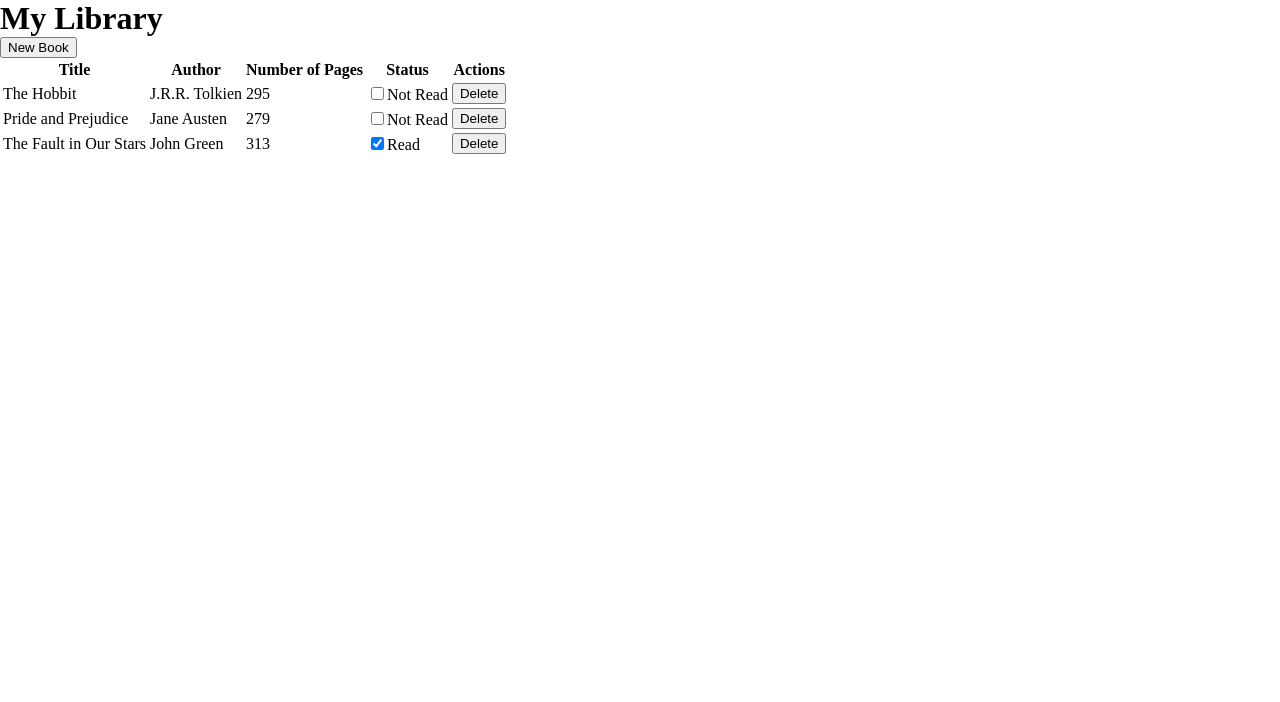
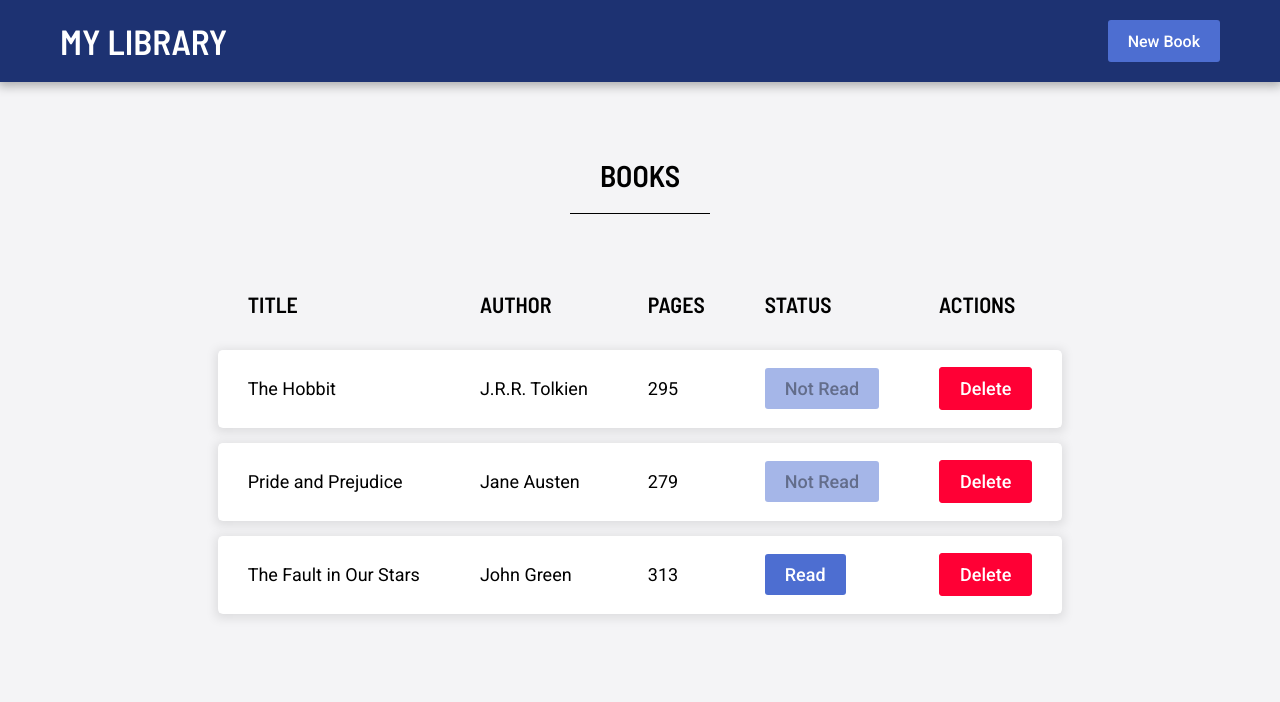
Before and after one commit to pa-aggarwal/library-app, a website with bundled scripts: page index.html in a window 1280 px wide. Built offline with nearby package versions, Linux system fonts and the light colour scheme.

Commit message:
Add styles for header/table sections and modify config.

```diff
--- a/index.html
+++ b/index.html
@@ -4,18 +4,28 @@
     <meta charset="UTF-8">
     <meta http-equiv="X-UA-Compatible" content="IE=edge">
     <meta name="viewport" content="width=device-width, initial-scale=1.0">
+    <link rel="preconnect" href="https://fonts.googleapis.com">
+    <link rel="preconnect" href="https://fonts.gstatic.com" crossorigin>
+    <link href="https://fonts.googleapis.com/css2?family=Barlow+Semi+Condensed:wght@300;400;600&family=Roboto:wght@300;400;500;700&display=swap" rel="stylesheet">
     <link rel="stylesheet" href="./styles.css">
     <title>My Library</title>
 </head>
 <body>
-    <h1>My Library</h1>
-    <button id="book-btn">New Book</button>
-    <section id="library"></section>
+    <header class="header">
+        <nav>
+            <h1 class="title">My Library</h1>
+            <button id="book-btn" class="btn" type="button">New Book</button>
+        </nav>
+    </header>
+    <main>
+        <section id="library" class="library-section">
+            <h2 class="title h2-underline">Books</h2>
+        </section>
         <div class="modal-container hidden">
             <section class="modal">
                 <header class="modal-header">
                     <h2>Create Book In Library</h2>
-                <button type="button" id="close-btn">X</button>
+                    <button id="close-btn" type="button">X</button>
                 </header>
                 <form action="javascript:void(0);" id="book-form" class="book-form">
                     <div class="form-section">
@@ -35,13 +45,14 @@
                         <label for="book-completion">Completed</label>
                     </div>
                     <div class="form-section">
-                    <button type="submit" id="submit-btn" class="form-btn">Add Book</button>
-                    <button type="button" id="cancel-btn" class="form-btn">Cancel</button>
+                        <button type="submit" id="submit-btn" class="btn form-btn">Add Book</button>
+                        <button type="button" id="cancel-btn" class="btn form-btn">Cancel</button>
                     </div>
                 </form>
             </section>
             <div class="overlay"></div>
         </div>
+    </main>
     <script type="module" src="./scripts/main.js"></script>
 </body>
 </html>
--- a/scripts/config.js
+++ b/scripts/config.js
@@ -10,14 +10,15 @@ const config = {
         classes: {
             modalContainer: "modal-container",
             hide: "hidden",
-            deleteBtn: "delete-btn",
-            readStatusBtn: "read-status-btn",
+            btn: "btn",
+            deleteBtn: "btn--delete",
+            readStatus: "read-status",
             readToggle: "toggle-read",
             readToggleText: "toggle-read-text",
         },
     },
     application: {
-        tableColumns: ["Title", "Author", "Number of Pages", "Status"],
+        tableColumns: ["Title", "Author", "Pages", "Status"],
         actionsColumn: "Actions",
     },
 };
--- a/scripts/constructors.js
+++ b/scripts/constructors.js
@@ -7,7 +7,7 @@ const constructors = (function constructors() {
     const { classes: styles } = config.CSS;
     const { application } = config;
 
-    const deleteBtnHTML = `<button class="${styles.deleteBtn}">Delete</button>`;
+    const deleteBtnHTML = `<button class="${styles.btn} ${styles.deleteBtn}">Delete</button>`;
 
     /**
      * Object representation of a Table with titled columns and rows.
@@ -84,6 +84,7 @@ const constructors = (function constructors() {
     };
 
     Table.prototype.display = function display() {
+        this.thead.classList.add("title");
         this.container.appendChild(this.thead);
         this.container.appendChild(this.tbody);
         return this.container;
@@ -128,7 +129,9 @@ const constructors = (function constructors() {
     };
 
     Library.prototype.display = function display() {
-        clearNode(this.container);
+        if (this.container.contains(this.table.container)) {
+            this.container.removeChild(this.table.container);
+        }
         this.container.appendChild(this.table.display());
         return this.container;
     };
@@ -151,21 +154,13 @@ const constructors = (function constructors() {
         this.isRead = !this.isRead;
     };
 
-    Book.prototype.displayStatus = function displayReadStatus() {
-        const label = document.createElement("label");
-        label.setAttribute("class", styles.readStatusBtn);
-        const checkbox = document.createElement("input");
-        const checkboxText = document.createElement("span");
-        checkboxText.setAttribute("class", styles.readToggleText);
-        checkbox.setAttribute("type", "checkbox");
-        checkbox.setAttribute("class", styles.readToggle);
-        if (this.isRead) {
-            checkbox.setAttribute("checked", "");
-        }
-        checkboxText.textContent = this.isRead ? "Read" : "Not Read";
-        label.appendChild(checkbox);
-        label.appendChild(checkboxText);
-        return label.outerHTML;
+    Book.prototype.displayStatus = function displayStatus() {
+        const checkedAttr = this.isRead ? "checked" : "";
+        const checkboxText = this.isRead ? "Read" : "Not Read";
+        return `<label class="${styles.readStatus}">
+                <input type="checkbox" class="${styles.readToggle}" ${checkedAttr}>
+                <span class="${styles.btn} ${styles.readToggleText}">${checkboxText}</span>
+                </label>`;
     };
 
     Book.prototype.displayProp = function displayProp(property) {
--- a/scripts/main.js
+++ b/scripts/main.js
@@ -66,7 +66,7 @@ import config from "./config.js";
 
     const checkForBookStatusChange = (event) => {
         const { target } = event;
-        if (!checkAncestorHasClass(target, classes.readStatusBtn)) {
+        if (!checkAncestorHasClass(target, classes.readStatus)) {
             return;
         }
         const rowToUpdate = findAncestorElement(target, "tr");
--- a/styles.css
+++ b/styles.css
@@ -1,15 +1,165 @@
+:root {
+    --color-primary: #1D3272;
+    --color-primary-med: #4D6ED1;
+    --color-primary-light: rgba(77, 110, 209, 0.5);
+    --color-error: #FF0035;
+    --color-light: #FFF;
+    --color-dark: #000;
+    --color-light-grey: #F4F4F6;
+    --font-primary: 'Roboto', sans-serif;
+    --font-thin: 'Barlow Semi Condensed', sans-serif;
+}
+
+html {
+    box-sizing: border-box;
+    font-size: 62.5%;
+}
+
+*, *:before, *:after {
+    box-sizing: inherit;
+}
+
 body {
+    --content-max-width: 1200px;
+    --padding-x: 2rem;
+    background-color: var(--color-light-grey);
+    font: 1.6rem var(--font-primary);
     position: relative;
     min-height: 100vh;
     margin: 0;
 }
 
 h1 {
+    font-size: 3.5rem;
     margin: 0;
+}
+
+h2 {
+    font-size: 3rem;
+}
+
+button {
+    border: none;
+    font: inherit;
+}
+
+.btn {
+    border-radius: 0.3rem;
+    font-weight: 500;
+    padding: 1rem 2rem;
+    transition: all 0.3s;
+}
+
+.btn:hover {
+    cursor: pointer;
+}
+
+.btn--delete {
+    background-color: var(--color-error);
+    border: 1px solid var(--color-error);
+    color: var(--color-light);
+}
+
+.btn--delete:hover {
+    background-color: transparent;
+    color: var(--color-error);
 }
 
 .hidden {
     display: none;
+}
+
+.h2-underline {
+    border-bottom: 1px solid var(--color-dark);
+    display: inline-block;
+    padding: 0 3rem 2rem;
+}
+
+.title {
+    font-family: var(--font-thin);
+    text-transform: uppercase;
+}
+
+.header {
+    background-color: var(--color-primary);
+    box-shadow: 0px 2px 10px 2px rgba(0, 0, 0, 0.3);
+    color: var(--color-light);
+}
+
+.header nav {
+    display: flex;
+    justify-content: space-between;
+    margin: 0 auto;
+    padding: var(--padding-x);
+    max-width: var(--content-max-width);
+}
+
+.header .btn {
+    background-color: var(--color-primary-med);
+    color: var(--color-light);
+}
+
+.header .btn:hover {
+    background-color: var(--color-light);
+    color: var(--color-primary-med);
+}
+
+main {
+    margin: 0 auto;
+    max-width: var(--content-max-width);
+    padding: 0 var(--padding-x);
+}
+
+.library-section {
+    font-size: 1.8rem;
+    text-align: center;
+    padding: 5rem;
+}
+
+.library-section table {
+    --border-radius: 0.5rem;
+    border-collapse: separate;
+    border-spacing: 0 1.5rem;
+    margin: 2rem auto;
+    text-align: left;
+}
+
+.library-section thead {
+    font-size: 2.2rem;
+}
+
+.library-section tbody tr {
+    background-color: var(--color-light);
+    box-shadow: 0px 2px 10px 2px rgba(0, 0, 0, 0.1);
+}
+
+.library-section th,
+.library-section td {
+    padding: 1.75rem 3rem;
+}
+
+.library-section td:first-child {
+    border-top-left-radius: var(--border-radius);
+    border-bottom-left-radius: var(--border-radius);
+}
+
+.library-section td:last-child {
+    border-top-right-radius: var(--border-radius);
+    border-bottom-right-radius: var(--border-radius);
+}
+
+.toggle-read {
+    display: none;
+}
+
+.toggle-read + .toggle-read-text {
+    background-color: var(--color-primary-light);
+    color: rgba(0, 0, 0, 0.4);
+}
+
+.toggle-read:checked + .toggle-read-text {
+    background-color: var(--color-primary-med);
+    color: var(--color-light);
 }
 
 .modal-container {
```
Lines whose indentation alone changed are shown as unchanged.
